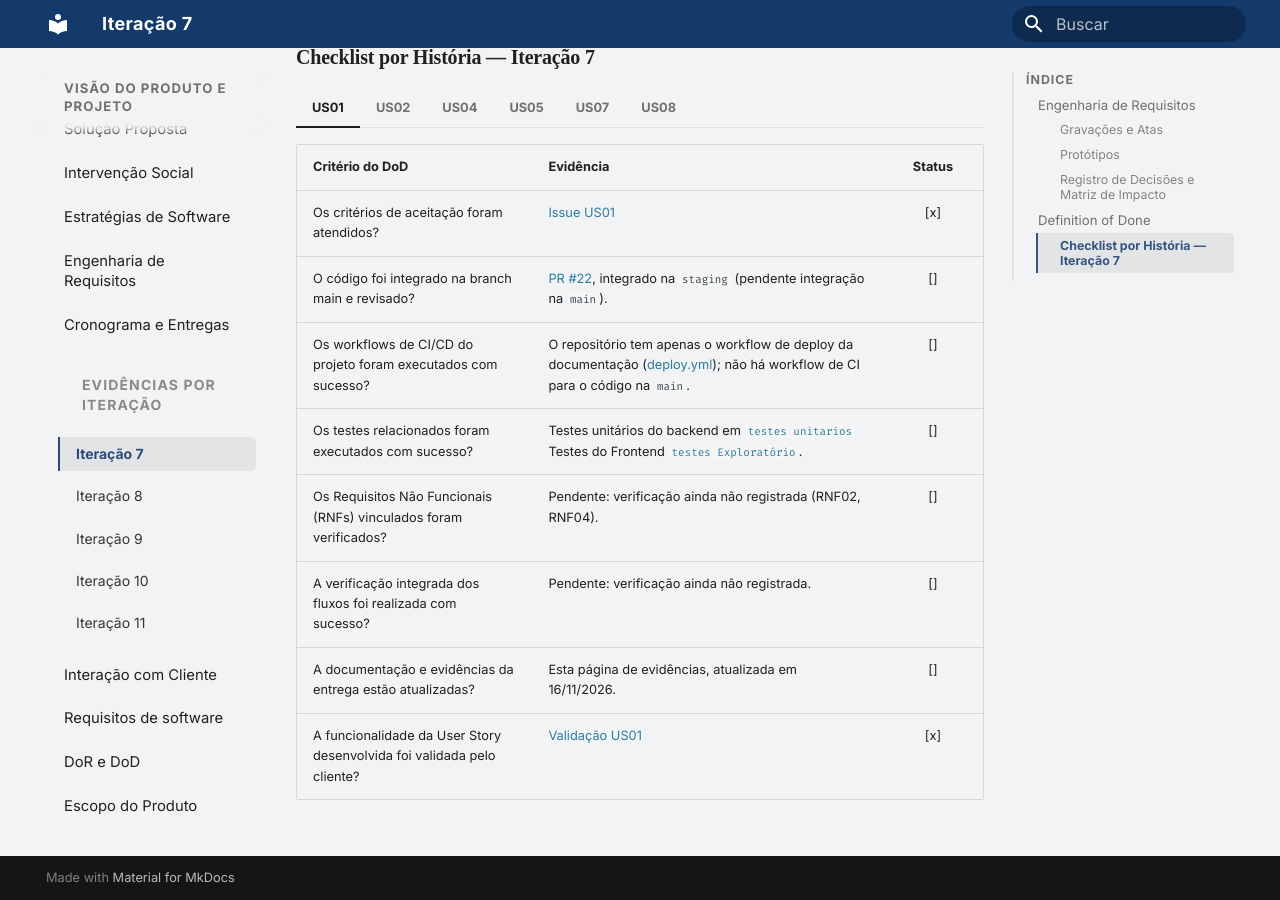
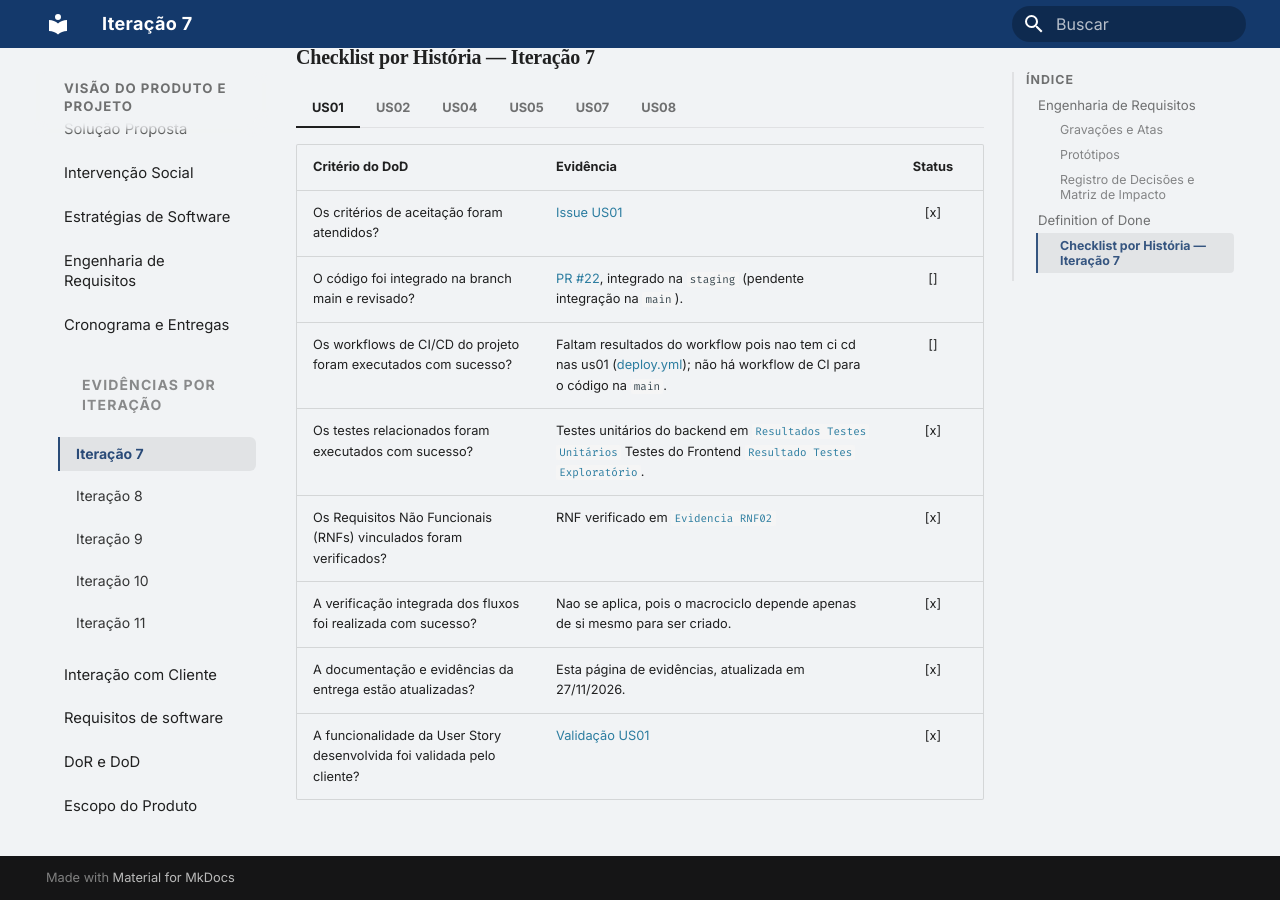
Before and after one commit to mdsreq-fga-unb/REQ-2026.2-T01-FutBoard, an MkDocs documentation site: the page built from docs/visao-produto/evidencias-ciclos/EV_C1.md, in a window 1280 px wide and 900 px high, scrolled down 3159 px. Built offline with MkDocs 1.6.1 and Material for MkDocs 9.7.7, drawn with Linux system fonts in a browser that asks for light colours.

Commit message:
docs: atualiza evidencias da us01

```diff
--- a/docs/visao-produto/evidencias-ciclos/EV_C1.md
+++ b/docs/visao-produto/evidencias-ciclos/EV_C1.md
@@ -100,18 +100,18 @@
     | :--- | :--- | :---: |
     | Os critérios de aceitação foram atendidos? | [Issue US01](https://github.com/mdsreq-fga-unb/REQ-2026.2-T01-FutBoard/issues/23) | [x] |
     | O código foi integrado na branch main e revisado? | [PR #22](https://github.com/mdsreq-fga-unb/REQ-2026.2-T01-FutBoard/pull/22), integrado na `staging` (pendente integração na `main`). | [] |
-    | Os workflows de CI/CD do projeto foram executados com sucesso? | O repositório tem apenas o workflow de deploy da documentação ([deploy.yml](https://github.com/mdsreq-fga-unb/REQ-2026.2-T01-FutBoard/blob/main/.github/workflows/deploy.yml)); não há workflow de CI para o código na `main`. | [] |
-    | Os testes relacionados foram executados com sucesso? | Testes unitários do backend em [`testes unitarios`](https://github.com/mdsreq-fga-unb/REQ-2026.2-T01-FutBoard/issues/23#issuecomment-7116241276) Testes do Frontend [`testes Exploratório`](https://github.com/mdsreq-fga-unb/REQ-2026.2-T01-FutBoard/issues/23#issuecomment-7219972939). | [] |
-    | Os Requisitos Não Funcionais (RNFs) vinculados foram verificados? | Pendente: verificação ainda não registrada (RNF02, RNF04). | [] |
-    | A verificação integrada dos fluxos foi realizada com sucesso? | Pendente: verificação ainda não registrada. | [] |
-    | A documentação e evidências da entrega estão atualizadas? | Esta página de evidências, atualizada em 16/11/2026. | [] |
+    | Os workflows de CI/CD do projeto foram executados com sucesso? | Faltam resultados do workflow pois nao tem ci cd nas us01  ([deploy.yml](https://github.com/mdsreq-fga-unb/REQ-2026.2-T01-FutBoard/blob/main/.github/workflows/deploy.yml)); não há workflow de CI para o código na `main`. | [] |
+    | Os testes relacionados foram executados com sucesso? | Testes unitários do backend em [`Resultados Testes Unitários`](https://github.com/mdsreq-fga-unb/REQ-2026.2-T01-FutBoard/issues/23#issuecomment-7116241276) Testes do Frontend [`Resultado Testes Exploratório`](https://github.com/mdsreq-fga-unb/REQ-2026.2-T01-FutBoard/issues/23#issuecomment-7219972939). | [x] |
+    | Os Requisitos Não Funcionais (RNFs) vinculados foram verificados? |RNF verificado em [`Evidencia RNF02`](https://github.com/mdsreq-fga-unb/REQ-2026.2-T01-FutBoard/issues/23#issuecomment-7220298749) | [x] |
+    | A verificação integrada dos fluxos foi realizada com sucesso? | Nao se aplica, pois o macrociclo depende apenas de si mesmo para ser criado. | [x] |
+    | A documentação e evidências da entrega estão atualizadas? | Esta página de evidências, atualizada em 27/11/2026. | [x] |
     | A funcionalidade da User Story desenvolvida foi validada pelo cliente? | [Validação US01](https://youtu.be/jytb0jdUH10) | [x] |
 
 === "US02"
 
     | Critério do DoD | Evidência | Status |
     | :--- | :--- | :---: |
-    | Os critérios de aceitação foram atendidos? | [Issue US02](https://github.com/mdsreq-fga-unb/REQ-2026.2-T01-FutBoard/issues/23) | [] |
+    | Os critérios de aceitação foram atendidos? | [Issue US02](https://github.com/mdsreq-fga-unb/REQ-2026.2-T01-FutBoard/issues/27) | [] |
     | O código foi integrado na branch main e revisado? | [PR #22](https://github.com/mdsreq-fga-unb/REQ-2026.2-T01-FutBoard/pull/22), integrado na `staging` (pendente integração na `main`). | [] |
     | Os workflows de CI/CD do projeto foram executados com sucesso? | O repositório tem apenas o workflow de deploy da documentação ([deploy.yml](https://github.com/mdsreq-fga-unb/REQ-2026.2-T01-FutBoard/blob/main/.github/workflows/deploy.yml)); não há workflow de CI para o código na `main`. | [] |
     | Os testes relacionados foram executados com sucesso? | Testes unitários do backend em [`apps/ciclos/tests.py`](https://github.com/mdsreq-fga-unb/REQ-2026.2-T01-FutBoard/blob/staging/backend/apps/ciclos/tests.py), sem registro de execução publicado. O frontend não tem testes. | [] |
```
